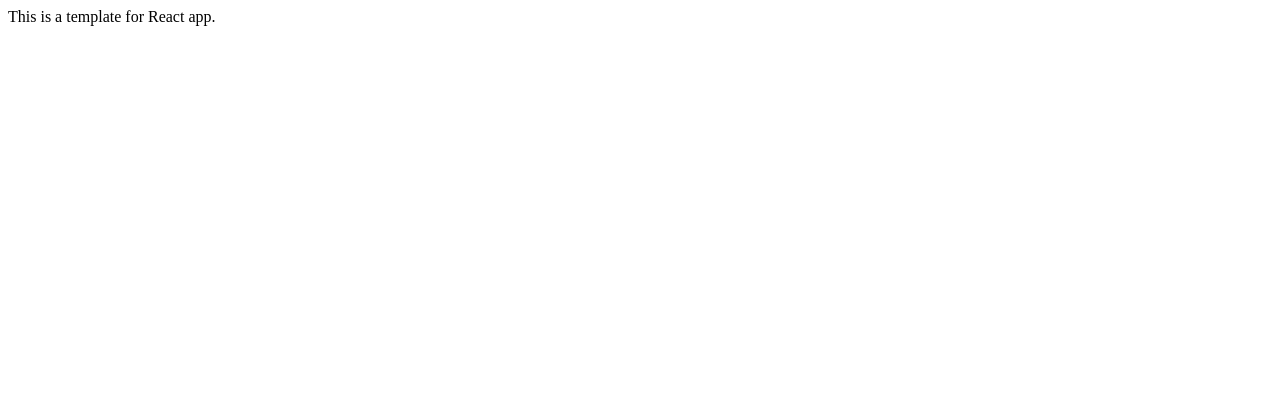
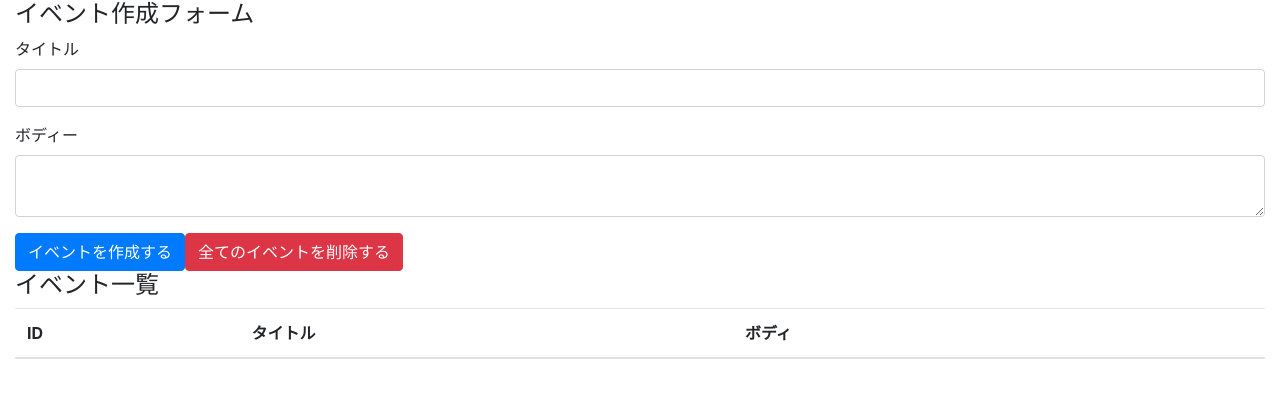
Before and after one commit to supunic/react-hooks-101-ts, a React (Create React App) app: page / in a window 1280 px wide. Shown: the top 398 px of the page. Built offline with nearby package versions, Linux system fonts and the light colour scheme.

Commit message:
create event form annd event table with bootstrap

```diff
--- a/package.json
+++ b/package.json
@@ -10,6 +10,7 @@
     "@types/node": "^12.0.0",
     "@types/react": "^16.9.53",
     "@types/react-dom": "^16.9.8",
+    "bootstrap": "^4.5.3",
     "react": "^17.0.1",
     "react-dom": "^17.0.1",
     "react-scripts": "4.0.1",
--- a/src/App.tsx
+++ /dev/null
@@ -1,11 +0,0 @@
-import React from 'react'
-
-const App = () => {
-  return (
-    <div>
-      This is a template for React app.
-    </div>
-  )
-}
-
-export default App
--- /dev/null
+++ b/src/components/App.tsx
@@ -0,0 +1,37 @@
+import React from 'react'
+import 'bootstrap/dist/css/bootstrap.min.css'
+
+const App = () => {
+  return (
+    <div className="container-fluid">
+      <h4>イベント作成フォーム</h4>
+      <form>
+        <div className="form-group">
+          <label htmlFor="formEventTitle">タイトル</label>
+          <input className="form-control" id="formEventTitle" type="text"/>
+        </div>
+        <div className="form-group">
+          <label htmlFor="formEventBody">ボディー</label>
+          <textarea className="form-control" id="formEventBody" />
+        </div>
+        <button className="btn btn-primary">イベントを作成する</button>
+        <button className="btn btn-danger">全てのイベントを削除する</button>
+      </form>
+      <h4>イベント一覧</h4>
+      <table className="table table-hover">
+        <thead>
+          <tr>
+            <th>ID</th>
+            <th>タイトル</th>
+            <th>ボディ</th>
+            <th></th>
+          </tr>
+        </thead>
+        <tbody>
+        </tbody>
+      </table>
+    </div>
+  )
+}
+
+export default App
--- a/src/index.tsx
+++ b/src/index.tsx
@@ -1,6 +1,6 @@
 import React from 'react'
 import ReactDOM from 'react-dom'
-import App from './App'
+import App from './components/App'
 
 ReactDOM.render(
   <React.StrictMode>
```
Also changed, not shown: 1 other file (tests, documents, lock files or other folders).
